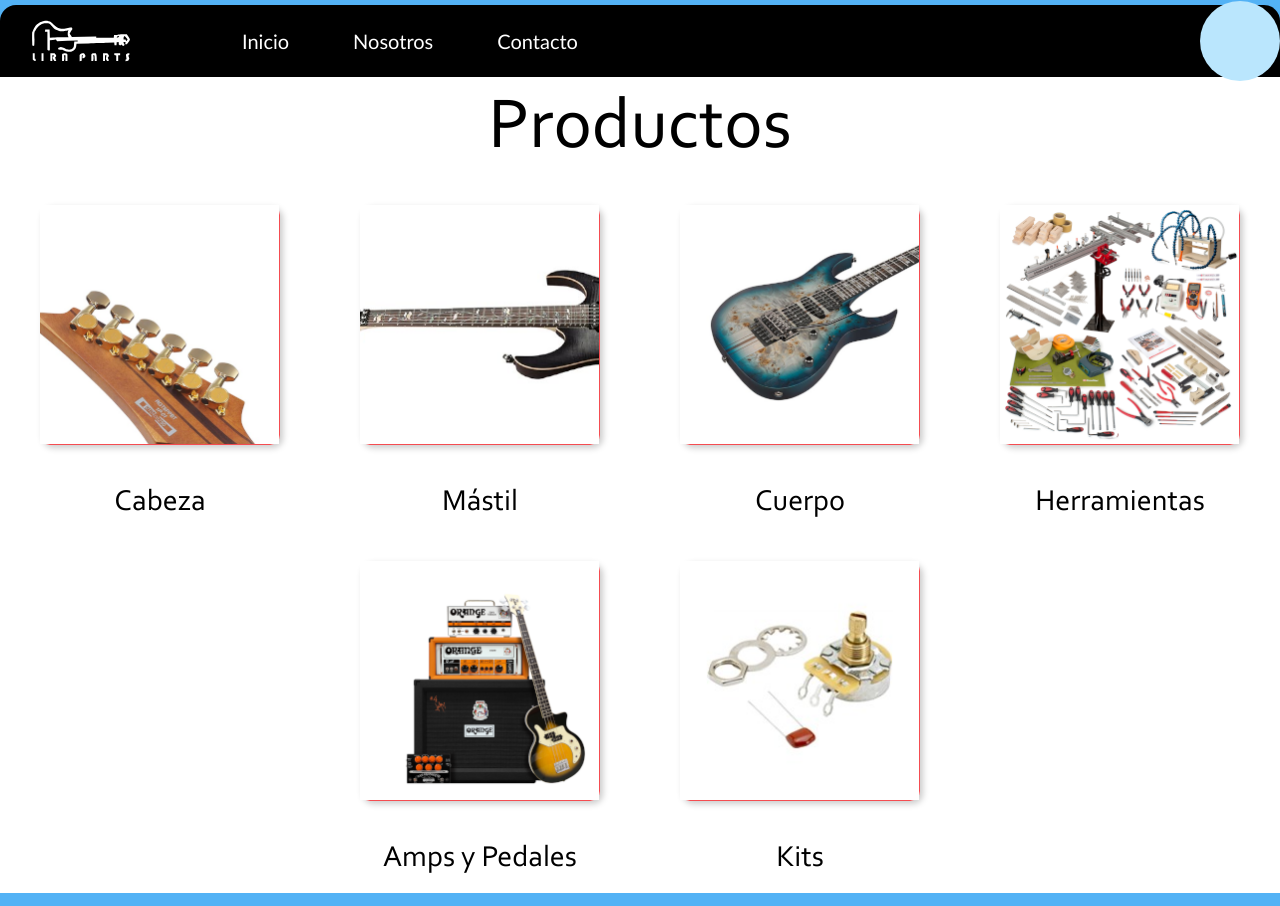
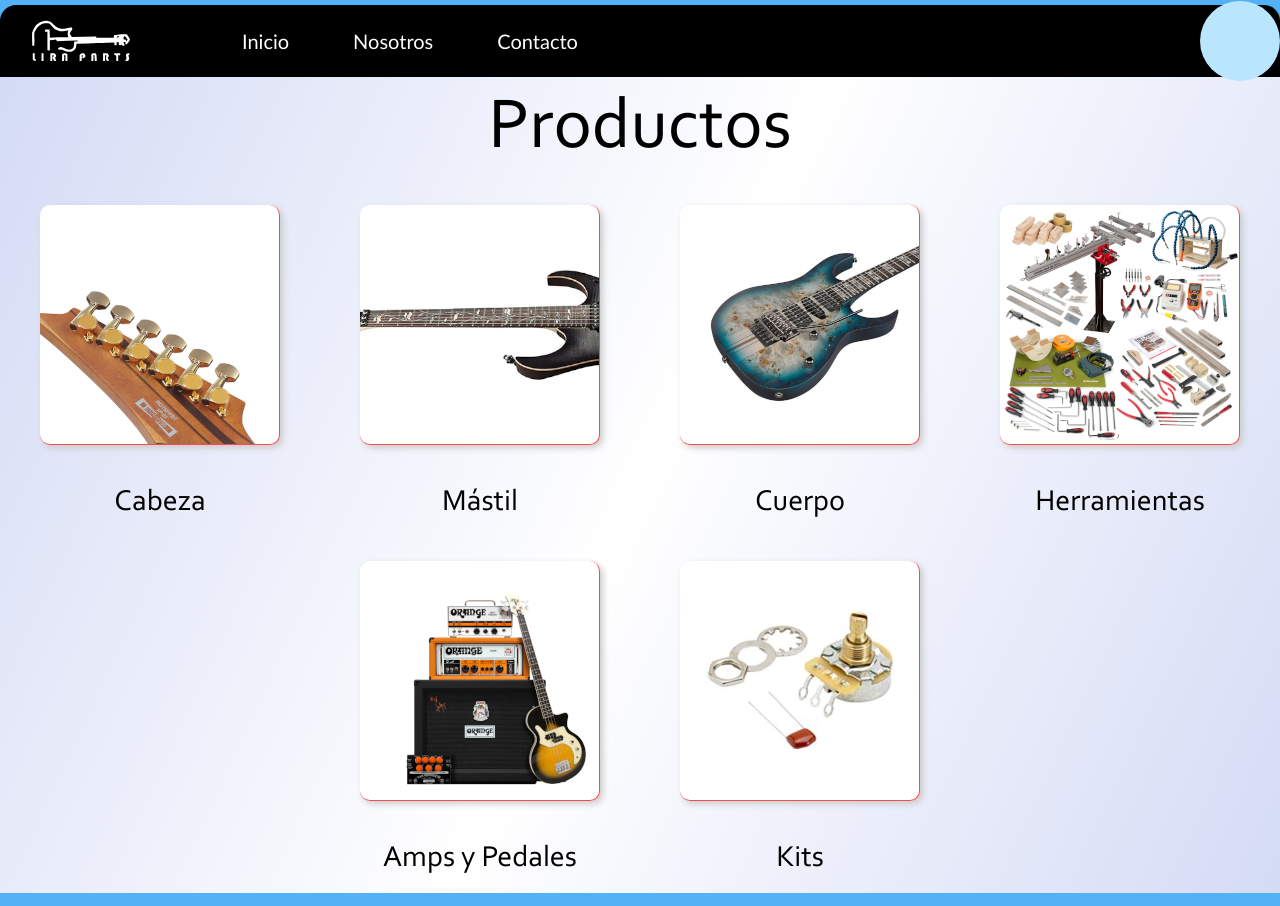
Before and after one commit to Ax0l0t3/lirapartsDev, a React (Vite) app: page / in a window 1280 px wide. Shown: the part 3-909 px from the top of the page. Built offline with nearby package versions, Linux system fonts and the light colour scheme.

Commit message:
Fixed images backgrounds

```diff
--- a/src/components/atom/SquareCard.jsx
+++ b/src/components/atom/SquareCard.jsx
@@ -7,14 +7,13 @@
   imageName,
 }) => {
   return (
-    <div className="text-3xl flex flex-col justify-center items-center">
-      <button type="button" className="card" onClick={clickHandle}>
-        <img
-          className="for-shadow"
-          src={`./images/${imageName}`}
-          alt={cardTitle}
-        />
-      </button>
+    <div className="text-3xl flex flex-col justify-center items-center rounded-lg">
+      <button
+        type="button"
+        style={{ backgroundImage: `url(./images/${imageName})` }}
+        className="card"
+        onClick={clickHandle}
+      ></button>
       <p>{cardTitle}</p>
     </div>
   );
--- a/src/components/molecule/SimpleCard.jsx
+++ b/src/components/molecule/SimpleCard.jsx
@@ -1,8 +1,12 @@
 import PropTypes from "prop-types";
 
-export const SimpleCard = ({ cardTitle = "Como Comprar", children }) => {
+export const SimpleCard = ({
+  bgClassName,
+  cardTitle = "Como Comprar",
+  children,
+}) => {
   return (
-    <div className="p-9 w-content bg-[#ecececff] rounded-3xl flex flex-col opacity-100">
+    <div className={`p-9 w-content ${bgClassName} rounded-3xl flex flex-col`}>
       <h1 className="text-5xl">{cardTitle}</h1>
       {children}
     </div>
@@ -10,6 +14,7 @@
 };
 
 SimpleCard.propTypes = {
+  bgClassName: PropTypes.string,
   cardTitle: PropTypes.string,
   children: PropTypes.node,
 };
--- a/src/components/organism/BuyingStripe.jsx
+++ b/src/components/organism/BuyingStripe.jsx
@@ -28,8 +28,8 @@
     },
   ];
   return (
-    <div className="bg-violet-900 p-4 font-[corbel] flex justify-center">
-      <SimpleCard>
+    <div className="steps-bg p-4 font-[corbel] flex justify-center">
+      <SimpleCard bgClassName="bg-[#ececece5]">
         <div className="buying-table text-[1.5rem]">
           {cardComponents.map((element, id) => (
             <div key={id} className="my-4">
--- a/src/components/organism/NavBar.jsx
+++ b/src/components/organism/NavBar.jsx
@@ -25,7 +25,7 @@
         </div>
         <div
           className="h-20 w-20 bg-sky-200 hover:bg-sky-700 cursor-pointer rounded-full ml-auto z-[5]"
-          onClick={() => setIsDdl(true)}
+          onClick={() => setIsDdl(!isDdl)}
         />
       </div>
       <DropDownMenu
--- a/src/components/organism/ProductsCategories.jsx
+++ b/src/components/organism/ProductsCategories.jsx
@@ -3,9 +3,11 @@
 import { SquareCard } from "../atom/SquareCard";
 import { DemoDialog } from "./DemoDialog";
 import { KotRoomsIcon } from "../atom/SvgKotRoomsIcon";
+import "../../styles/_products-bg.css";
 
 export const ProductsCards = () => {
   const [modalState, setModalState] = useState(false);
+  // Demo Content
   const returnDemoHeader = () => <KotRoomsIcon />;
   const returnDemoBody = () => (
     <p className="m-8">
@@ -20,16 +22,18 @@
     </p>
   );
   const returnDemoFooter = () => (
-    <div className="flex flex-wrap text-white">
-      <p>котRooms®</p>
-      <p>CasiTrajeados®</p>
+    <div className="flex flex-wrap text-white divide-x">
+      <p className="px-2">котRooms®</p>
+      <p className="px-2">CasiTrajeados®</p>
     </div>
   );
+  // Return Demo Content
   const prettyCardContent = {
     header: returnDemoHeader(),
     body: returnDemoBody(),
     footer: returnDemoFooter(),
   };
+  // Product Categories
   const productCategories = [
     {
       cardTitle: "Cabeza",
@@ -58,7 +62,7 @@
   ];
   const handleCardClick = () => setModalState(!modalState);
   return (
-    <div className="flex items-center flex-col py-4 font-[corbel]">
+    <div className="products-bg flex items-center flex-col py-4 font-[corbel]">
       <h1 className="text-7xl">Productos</h1>
       <div className="flex flex-wrap justify-center">
         {productCategories.map((category, id) => (
--- a/src/styles/_buying-steps.css
+++ b/src/styles/_buying-steps.css
@@ -1,3 +1,8 @@
+.steps-bg {
+  background-image: url("./images/bg004.jpg");
+  background-position: center;
+  background-size: 100%;
+}
 .buying-table {
   display: grid;
   grid-template-columns: 61% 37%;
--- /dev/null
+++ b/src/styles/_products-bg.css
@@ -0,0 +1,3 @@
+.products-bg {
+  background-image: linear-gradient(115deg, #d4dbf5, white, #d4dbf5);
+}
--- a/src/styles/_square-card.css
+++ b/src/styles/_square-card.css
@@ -20,8 +20,3 @@
   scale: 0.99;
   transition: all ease-in-out 100ms;
 }
-
-.for-shadow:active {
-  position: relative;
-  z-index: -1;
-}
```
Also changed, not shown: 2 other files (tests, documents, lock files or other folders).
